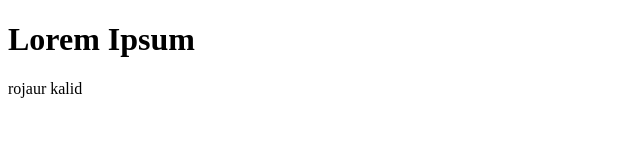
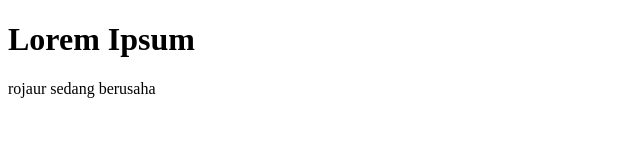
Before and after one commit to Rojaurrafiqi/cobadeploy, a plain HTML site: page index.html in a window 1280 px wide. Shown: the full height of the page, 0-640 px from the left. Drawn offline with Linux system fonts and the light colour scheme.

Commit message:
Update index.html

```diff
--- a/index.html
+++ b/index.html
@@ -6,7 +6,7 @@
   </head>
   <body>
     <h1>Lorem Ipsum</h1>
-    <p>rojaur kalid
+    <p>rojaur sedang berusaha
     </p>
   </body>
 </html>
```
